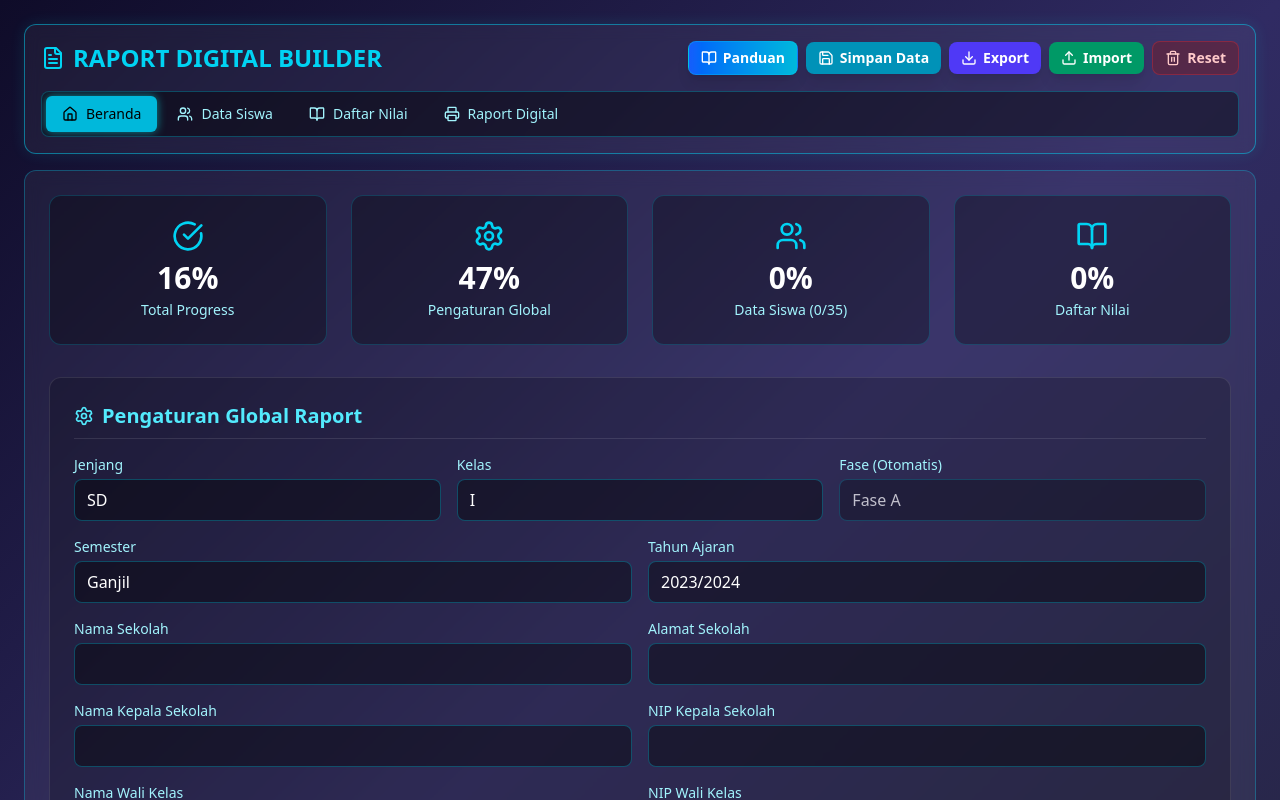
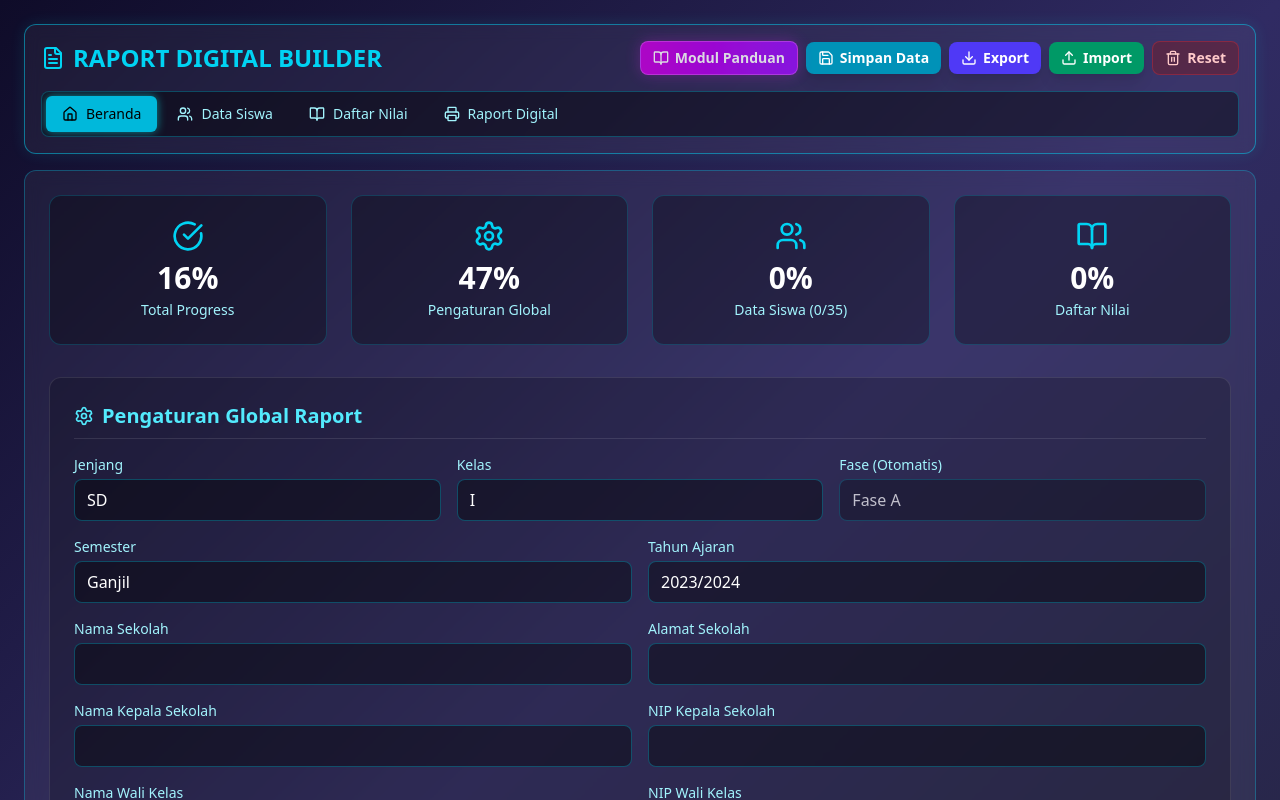
Before and after one commit to pemuryadi/Raport-pemuryadi, a React (Vite) app: page / in a window 1280 px wide. Shown: the top 800 px of the page. Built offline with nearby package versions, Linux system fonts and the light colour scheme.

Commit message:
fix: apply local changes to App.tsx

```diff
--- a/src/App.tsx
+++ b/src/App.tsx
@@ -700,9 +700,9 @@ export default function App() {
                   href="/Modul%20Panduan%20Penggunaan%20Website%20raportsks.pdf"
                   target="_blank"
                   rel="noopener noreferrer"
-                  className="flex items-center gap-1.5 px-3 py-1.5 text-sm rounded-lg font-bold bg-gradient-to-r from-blue-600 to-cyan-500 hover:from-blue-500 hover:to-cyan-400 text-white transition-all shadow-lg border border-cyan-400/30"
+                  className="flex items-center gap-1.5 px-3 py-1.5 text-sm rounded-lg font-bold bg-gradient-to-r from-fuchsia-600 to-purple-600 hover:from-fuchsia-500 hover:to-purple-500 text-white transition-all shadow-[0_0_15px_rgba(192,38,211,0.4)] border border-fuchsia-400/50 animate-pulse"
                 >
-                  <BookOpen className="w-4 h-4" /> Panduan
+                  <BookOpen className="w-4 h-4" /> Modul Panduan
                 </a>
                 <button
                   onClick={handleSave}
```
